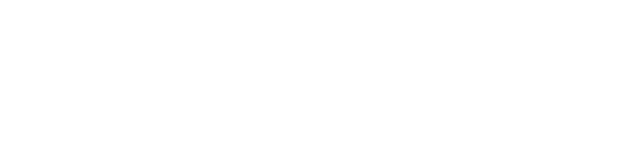
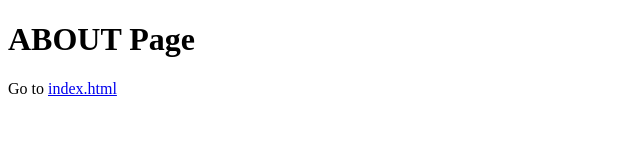
Before and after one commit to asxyzp/ExpressJSCC, a website: page public/about.html in a window 1280 px wide. Shown: the whole page, without its empty margins (0-640 px from the left). Drawn offline with Linux system fonts and the light colour scheme.

Commit message:
Added tags to about.html page & linked it to & from index.html

```diff
--- a/public/about.html
+++ b/public/about.html
@@ -8,6 +8,7 @@
         <link rel="stylesheet" href="style.css">
     </head>
     <body>
-
+        <h1>ABOUT Page</h1>
+        <p>Go to <a href="/">index.html</a></p>
     </body>
 </html>
```
Also changed, not shown: public/index.html (+1 -0 lines).
